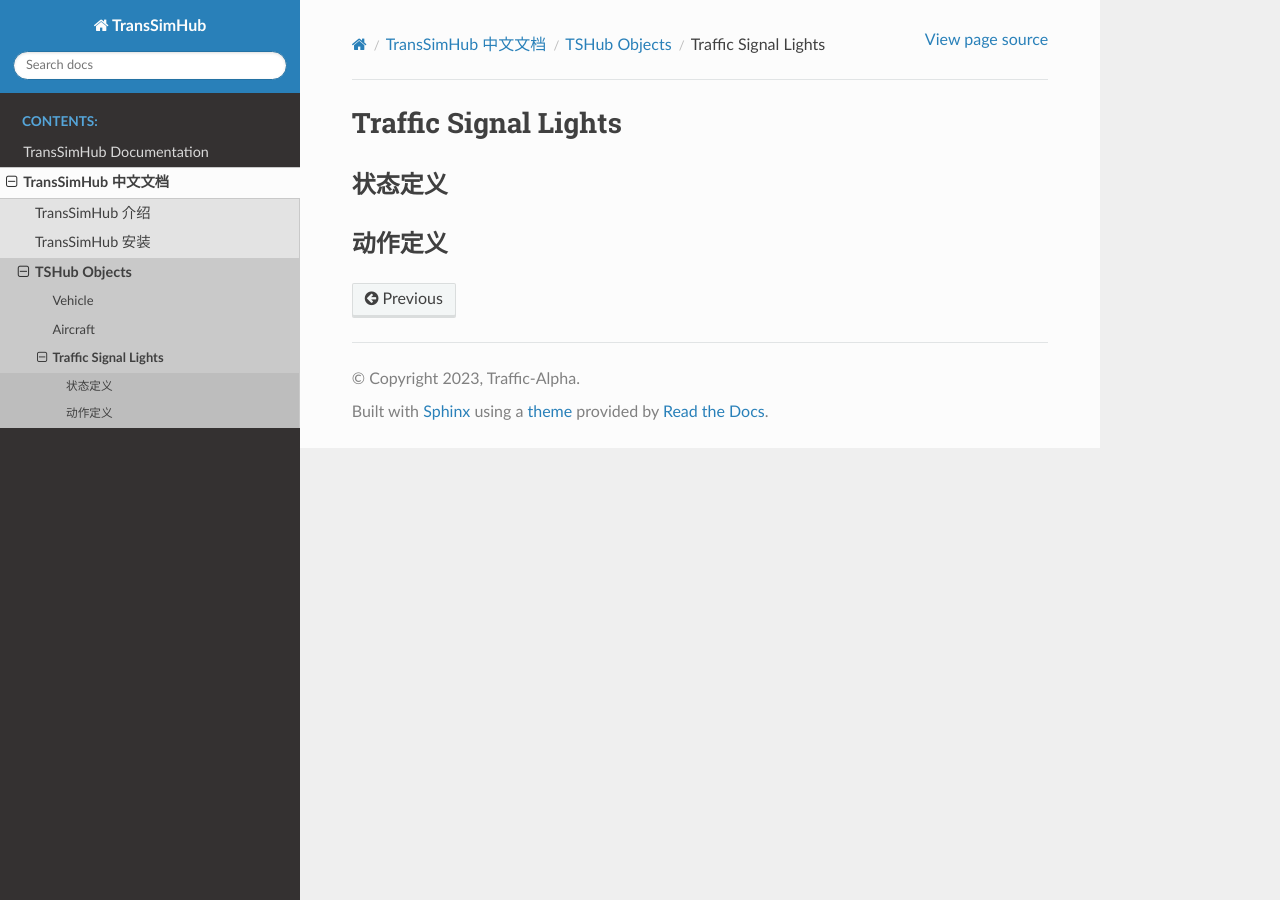
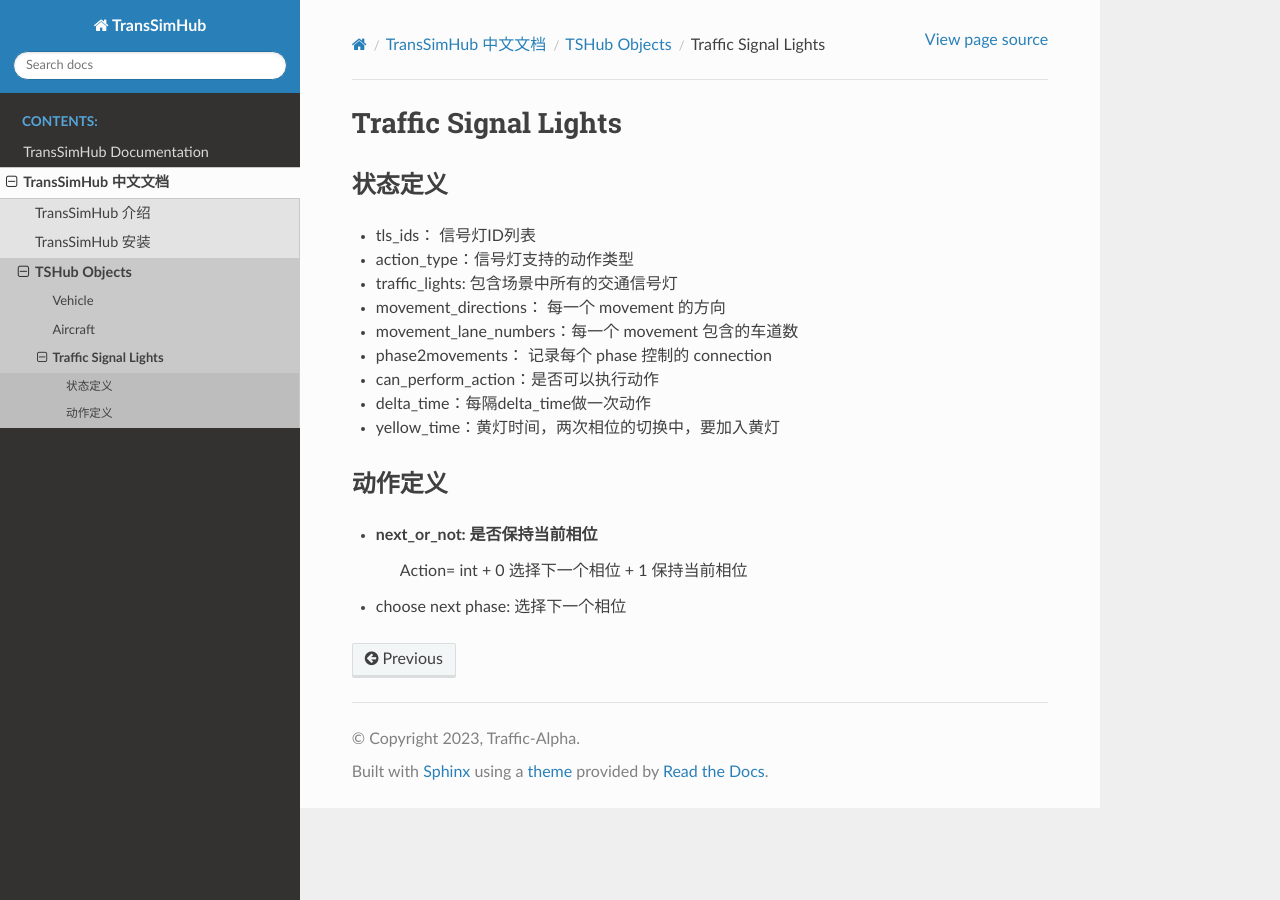
Before and after one commit to Traffic-Alpha/TransSimHub, a Sphinx documentation site: the page built from docs/source/locales/zh_CN/object/traffic_light.rst, in a window 1280 px wide. Built offline with Sphinx 7.4.7 and the Read the Docs theme 2.0.0, drawn with Linux system fonts in a browser that asks for light colours.

Commit message:
更新traffic light说明文档

```diff
--- a/docs/source/locales/zh_CN/object/traffic_light.rst
+++ b/docs/source/locales/zh_CN/object/traffic_light.rst
@@ -3,7 +3,22 @@ Traffic Signal Lights
 
 状态定义
 -----------
-
+- tls_ids： 信号灯ID列表
+- action_type：信号灯支持的动作类型
+- traffic_lights: 包含场景中所有的交通信号灯
+- movement_directions： 每一个 movement 的方向
+- movement_lane_numbers：每一个 movement 包含的车道数
+- phase2movements： 记录每个 phase 控制的 connection
+- can_perform_action：是否可以执行动作
+- delta_time：每隔delta_time做一次动作
+- yellow_time：黄灯时间，两次相位的切换中，要加入黄灯
 
 动作定义
 -----------
+
+- next_or_not: 是否保持当前相位
+    Action= int
+    + 0 选择下一个相位
+    + 1 保持当前相位
+
+- choose next phase: 选择下一个相位
```
